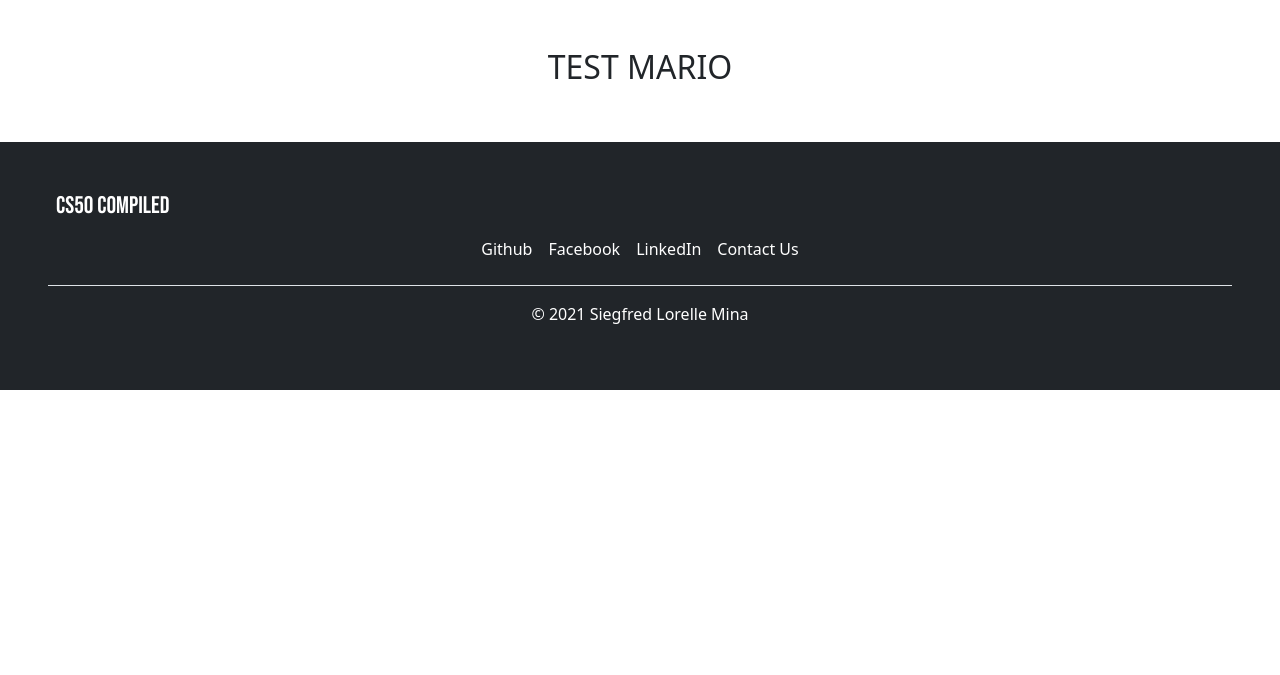
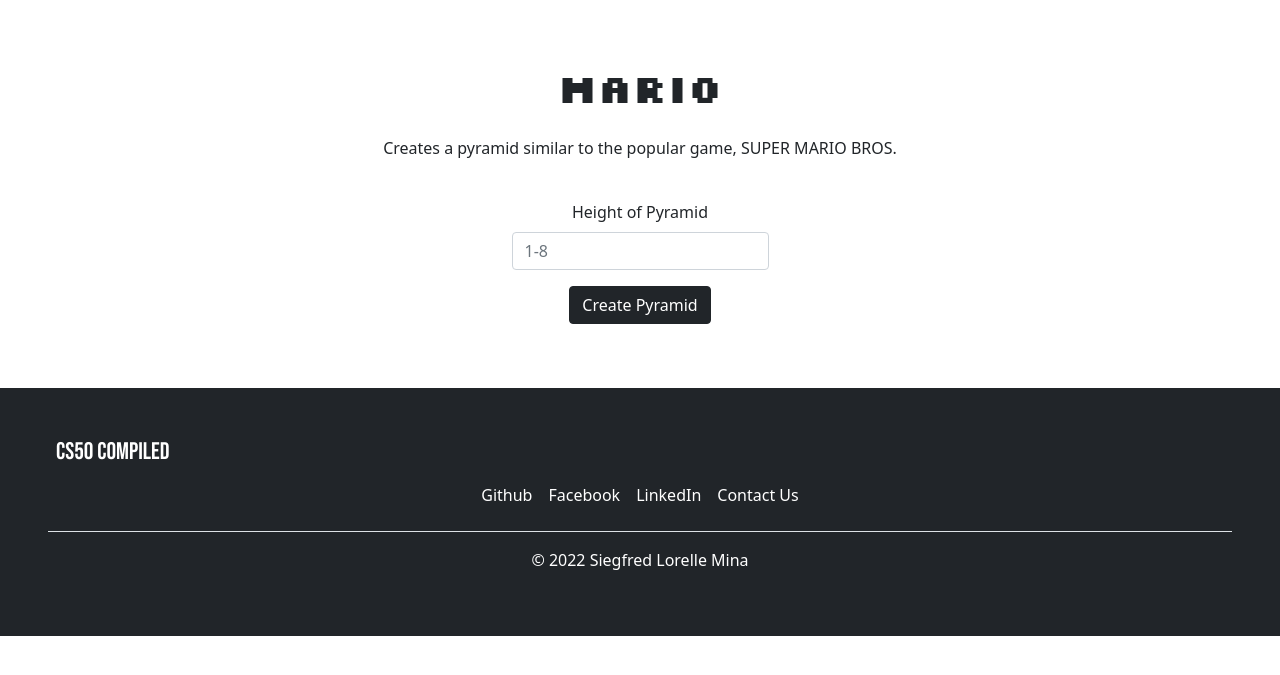
Before and after one commit to SiegfredLorelle/compiled-50, a Flask app: page /mario in a window 1280 px wide. Shown: the part 74-749 px from the top of the page. Run offline with Flask 2, Linux system fonts and the light colour scheme; some libraries are stand-ins or nearby versions; some web fonts are replaced.

Commit message:
9th commit - front end on mario page is almost done

```diff
--- a/app.py
+++ b/app.py
@@ -2,7 +2,7 @@
 
 
 from cs50 import SQL
-from flask import Flask, redirect, render_template, request, session
+from flask import Flask, flash, redirect, render_template, request, session
 from flask_session import Session
 from werkzeug.security import check_password_hash, generate_password_hash
 
@@ -45,7 +45,18 @@ def index():
 def mario():
     """sda"""
     if request.method == "POST":
-        pass
+        print(request.form.get("height"))
+
+
+
+        if int(request.form.get("height")) < 1 or int(request.form.get("height")) > 8:
+            flash("Number must be within 1-8 inclusive.", "error")
+            return render_template("mario.html")
+
+
+        flash("Worked", "information")
+        return render_template("mario.html")
+
 
     else:
         return render_template("mario.html")
@@ -62,10 +73,15 @@ def mario():
 # itry ung if and else ng mobile and pc para maayos ung nav bar
 # Put links to footer
 
-# Start working on mario.html
+#  mario.html
+# Create marioed html then display cubes in tables or grid
+# ibababa ung footer sagad sa baba ng screen
+
 # Start working on login and sign up maybe via modals nlng
 # Plan out what projects are needed to be done
 # mario, credit, ...
 
 
 # Special thanks to cs50, Hyperplexed and Superlist for the inspiration
+
+# http://pixelartmaker.com/art/d53cda86152db67 MARIO BLOCK
--- a/static/styles.css
+++ b/static/styles.css
@@ -155,3 +155,8 @@ footer p {
 .navbar-light .navbar-nav .nav-link:hover::before, .container-fluid #title:hover::before {
     transform: scaleX(1);
 }
+
+/* Specific htmls */
+#mario-header {
+    font-family: 'Silkscreen', cursive;
+}
--- a/templates/index.html
+++ b/templates/index.html
@@ -145,7 +145,7 @@
                     <li class="nav-item"><a class="nav-link px-2" href="">LinkedIn</a></li>
                     <li class="nav-item"><a class="nav-link px-2" href="">Contact Us</a></li>
                 </ul>
-                <p class="text-center">© 2021 Siegfred Lorelle Mina</p>
+                <p class="text-center">© 2022 Siegfred Lorelle Mina</p>
             </footer>
         </div>
 
--- a/templates/layout.html
+++ b/templates/layout.html
@@ -9,11 +9,12 @@
         <link crossorigin="anonymous" href="https://cdn.jsdelivr.net/npm/bootstrap@5.1.3/dist/css/bootstrap.min.css" integrity="sha384-1BmE4kWBq78iYhFldvKuhfTAU6auU8tT94WrHftjDbrCEXSU1oBoqyl2QvZ6jIW3" rel="stylesheet">
         <script crossorigin="anonymous" src="https://cdn.jsdelivr.net/npm/bootstrap@5.1.3/dist/js/bootstrap.bundle.min.js" integrity="sha384-ka7Sk0Gln4gmtz2MlQnikT1wXgYsOg+OMhuP+IlRH9sENBO0LRn5q+8nbTov4+1p"></script>
 
-        <!-- https://fonts.google.com/specimen/Bebas+Neue -->
+        <!-- https://fonts.google.com/ -->
         <link rel="preconnect" href="https://fonts.googleapis.com">
         <link rel="preconnect" href="https://fonts.gstatic.com" crossorigin>
         <link href="https://fonts.googleapis.com/css2?family=Bebas+Neue&display=swap" rel="stylesheet">
         <link href="https://fonts.googleapis.com/css2?family=Barlow+Condensed:wght@300&display=swap" rel="stylesheet">
+        <link href="https://fonts.googleapis.com/css2?family=Silkscreen:wght@700&display=swap" rel="stylesheet">
 
         <!-- https://fonts.google.com/icons?icon.platform=web&icon.style=Rounded -->
         <link rel="stylesheet" href="https://fonts.googleapis.com/css2?family=Material+Symbols+Rounded:opsz,wght,FILL,GRAD@48,400,0,0" />
@@ -64,9 +65,15 @@
             </div>
         </nav>
 
-        {% if get_flashed_messages() %}
+        {% if get_flashed_messages(category_filter="error") %}
         <header>
-            <div class="alert alert-primary mb-0 text-center" role="alert">
+            <div class="alert alert-danger mb-0 text-center" role="alert">
+                {{ get_flashed_messages() | join(" ") }}
+            </div>
+        </header>
+        {% elif get_flashed_messages(category_filter="information") %}
+        <header>
+            <div class="alert alert-success mb-0 text-center" role="alert">
                 {{ get_flashed_messages() | join(" ") }}
             </div>
         </header>
@@ -85,7 +92,7 @@
                     <li class="nav-item"><a class="nav-link px-2" href="">LinkedIn</a></li>
                     <li class="nav-item"><a class="nav-link px-2" href="">Contact Us</a></li>
                 </ul>
-                <p class="text-center">© 2021 Siegfred Lorelle Mina</p>
+                <p class="text-center">© 2022 Siegfred Lorelle Mina</p>
             </footer>
         </div>
 
--- a/templates/mario.html
+++ b/templates/mario.html
@@ -5,5 +5,15 @@
 {% endblock %}
 
 {% block main %}
-  <h2>TEST MARIO</h2>
+  <h1 class="py-3" id="mario-header">MARIO</h1>
+  <p>Creates a pyramid similar to the popular game, SUPER MARIO BROS.</p><br>
+
+  <form action="/mario" method="post">
+    <label class="form-label">Height of Pyramid</label>
+    <input autocomplete="off"  class="form-control mx-auto w-auto" id=height name=height placeholder="1-8" required type="number">
+    <button class="btn btn-dark m-3" type="submit">Create Pyramid</button>
+  </form>
+
+
+
 {% endblock %}
```
